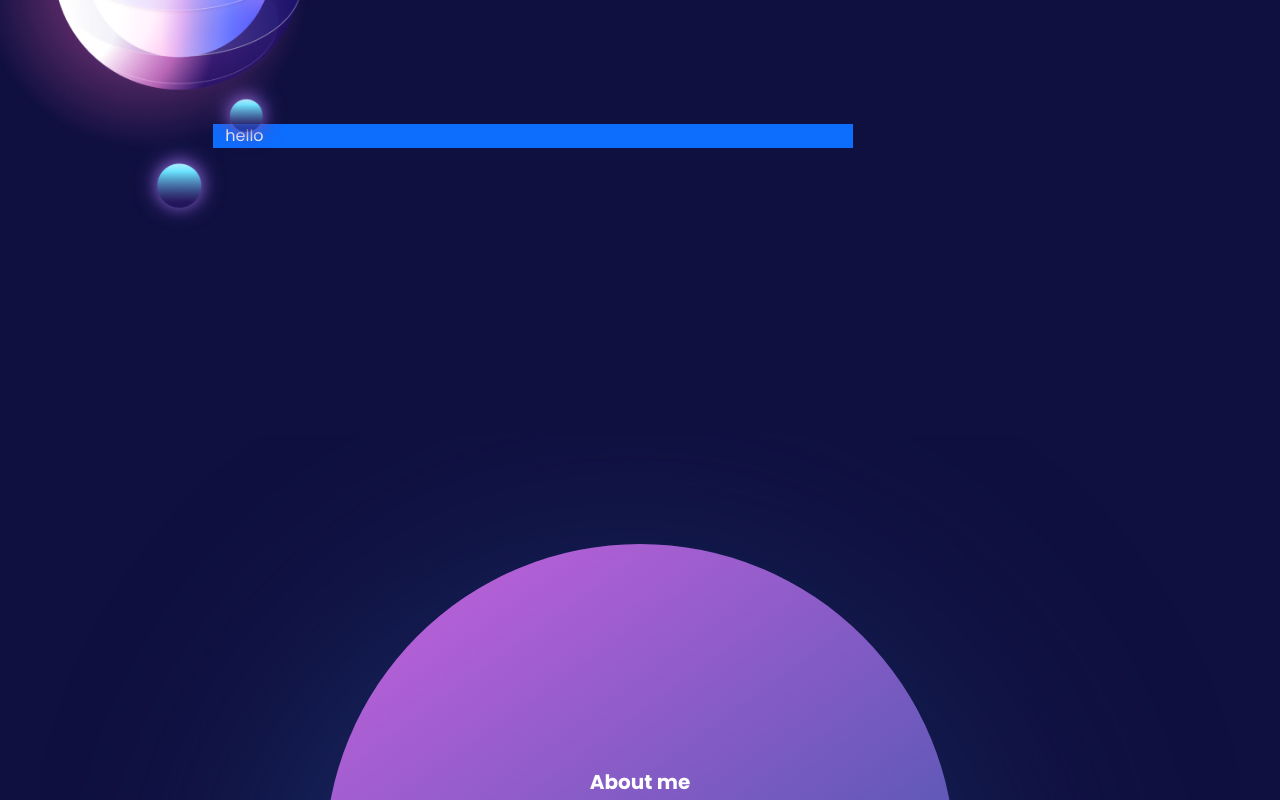
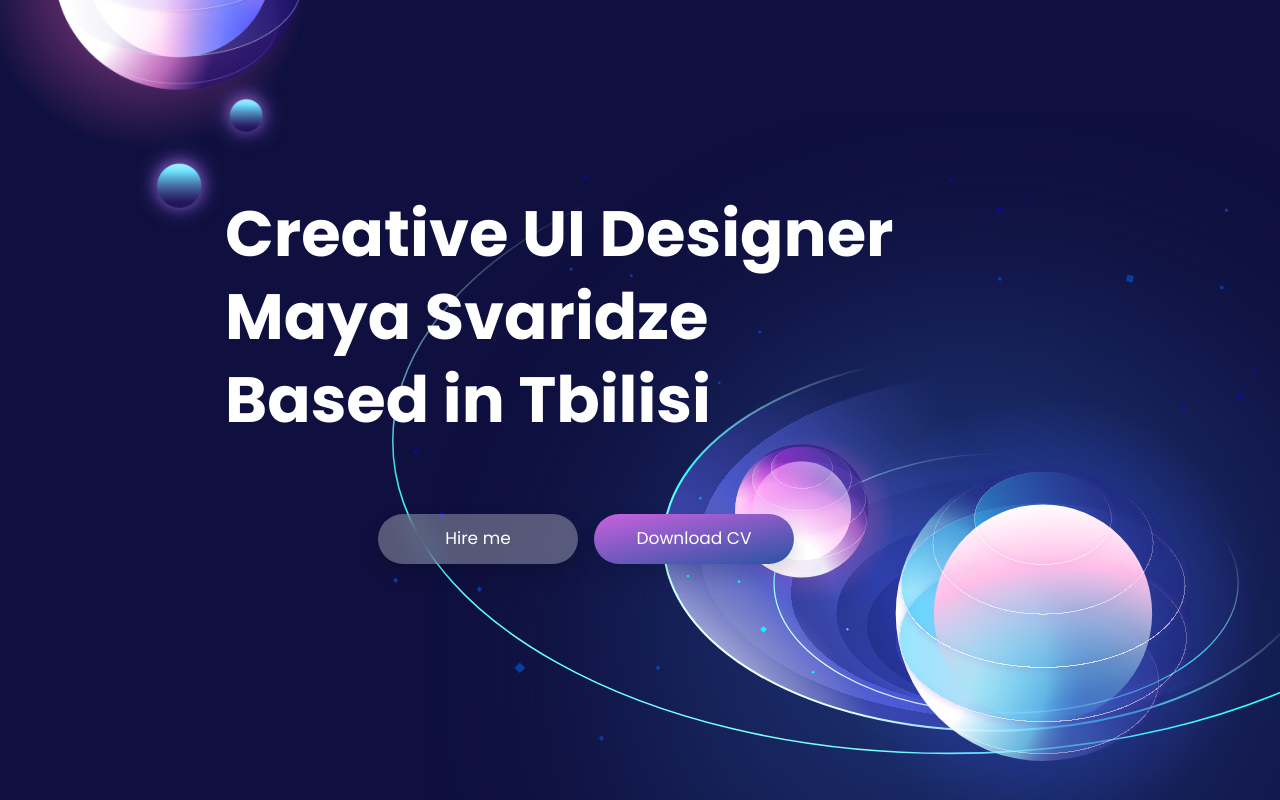
Before and after one commit to aleksi-svaridze/react-portfolio, a React (Create React App) app: page / in a window 1280 px wide. Shown: the part 180-980 px from the top of the page. Built offline with nearby package versions, Linux system fonts and the light colour scheme.

Commit message:
start: Hero component styling

```diff
--- a/src/App.js
+++ b/src/App.js
@@ -1,6 +1,6 @@
 import About from "./components/about/About";
 import Contact from "./components/contact/Contact";
-import Home from "./components/Home";
+import Hero from "./components/hero/Hero";
 import Navbar from "./components/Navbar";
 import Work from "./components/work/Work";
 import Footer from './components/footer/Footer';
@@ -9,7 +9,7 @@ function App() {
   return (
     <div className="App bg-blue-dark text-white overflow-x-hidden">
         <Navbar />
-        <Home />
+        <Hero />
         <About />
         <Work />
         <Contact />
--- a/src/components/Home.jsx
+++ /dev/null
@@ -1,15 +0,0 @@
-
-
-const Home = () => {
-    return (
-        <div className="container-fluid" style={{paddingTop: '200px', paddingBottom: '200px'}}>
-            <div className="row">
-                <div className="col-6 bg-primary offset-2">
-                    hello
-                </div>
-            </div>
-        </div>
-    )
-}
-
-export default Home;
--- a/src/components/about/About.jsx
+++ b/src/components/about/About.jsx
@@ -4,7 +4,7 @@ import DesignerImage from '../../media/images/about/designer.png';
 
 const About = () => {
     return (
-        <div className="container py-5 my-5">
+        <div className="container pb-5 mb-5">
             <div className="mx-auto about-wrapper position-relative">
                 <div className='rounded-circle about-circle position-relative mx-auto d-flex flex-column align-items-center justify-content-center text-center'>
                   <h3 className='fw-bold about__title mb-2'>About me</h3>
--- a/src/components/about/_about.scss
+++ b/src/components/about/_about.scss
@@ -37,7 +37,7 @@
     .about-wrapper {
         width: 300px;
         height: 300px;
-        margin: 50px auto;
+        margin: 0 auto 50px;
     }
     .about-circle {
         width: 300px;
@@ -65,7 +65,7 @@
     .about-wrapper {
         width: 400px;
         height: 400px;
-        margin: 50px auto;
+        margin: 0 auto 50px;
     }
     .about-circle {
         width: 400px;
@@ -95,7 +95,7 @@
     .about-wrapper {
         width: 630px;
         height: 630px;
-        margin: 100px auto;
+        margin: 0 auto 100px;
     }
     .about-circle {
         width: 630px;
--- /dev/null
+++ b/src/components/hero/Hero.jsx
@@ -0,0 +1,28 @@
+import heroBg from '../../media/images/hero/hero-bg.svg';
+
+const Home = () => {
+    return (
+        <div className="hero position-relative pt-5">
+            <img src={heroBg} alt='' className='position-absolute hero-bg' />
+            <div className="container pt-5">
+                <div className="row pt-4">
+                    <div className="offset-1">
+                        <h1 className='fw-bold display-3 pt-5 ps-5 hero__title position-relative z-3'>
+                            Creative UI Designer<br />
+                            Maya Svaridze<br />
+                            Based in Tbilisi
+                        </h1>
+                    </div>
+                </div>
+                <div className="row mt-5 pt-3 ps-5 ms-4">
+                    <div className="d-flex column-gap-3 offset-2 ps-5 position-relative z-3">
+                        <a href="" className='text-decoration-none hero__hireme-btn hero__btn'>Hire me</a>
+                        <a href="" className='text-capitalize text-decoration-none hero__download hero__btn'>download CV</a>
+                    </div>
+                </div>
+            </div>
+        </div>
+    )
+}
+
+export default Home;
--- /dev/null
+++ b/src/components/hero/_hero.scss
@@ -0,0 +1,39 @@
+.hero {
+    // margin-bottom: 190px;
+    // background-image: url(../../media/images/hero/hero-bg.svg);
+    // background-repeat: no-repeat;
+    // background-position-x: 200%;
+    // height: 1024px;
+    height: 935px;
+    margin-top: 100px;
+
+    &-bg {
+        right: -280px;
+        top: 0;
+    }
+
+    &__title {
+        line-height: 130%;
+    }
+
+    &__btn {
+        display: flex;
+        width: 200px;
+        height: 50px;
+        justify-content: center;
+        align-items: center;
+        font-size: 17px;
+    }
+
+    &__hireme-btn {
+        border-radius: 30px;
+        background: rgba(255, 255, 255, 0.30);
+        box-shadow: 0px 10px 20px 0px rgba(0, 0, 0, 0.15);
+        backdrop-filter: blur(11.575666427612305px);
+    }
+    &__download {
+        border-radius: 30px;
+        background: linear-gradient(169deg, #C961DE 0%, #2954A3 100%);
+        box-shadow: 0px 10px 20px 0px rgba(8, 12, 33, 0.15);
+    }
+}
--- a/src/styles/scss/main.scss
+++ b/src/styles/scss/main.scss
@@ -9,6 +9,7 @@
 @import './utilities/spacing';
 @import './utilities/border';
 
+@import '../../components/hero/hero';
 @import '../../components/about/about';
 @import '../../components/work/work';
 @import '../../components/contact/contact';
```
Also changed, not shown: src/media/images/hero/hero-bg.svg (added), src/styles/css/main.min.css, 1 other file (tests, documents, lock files or other folders).
